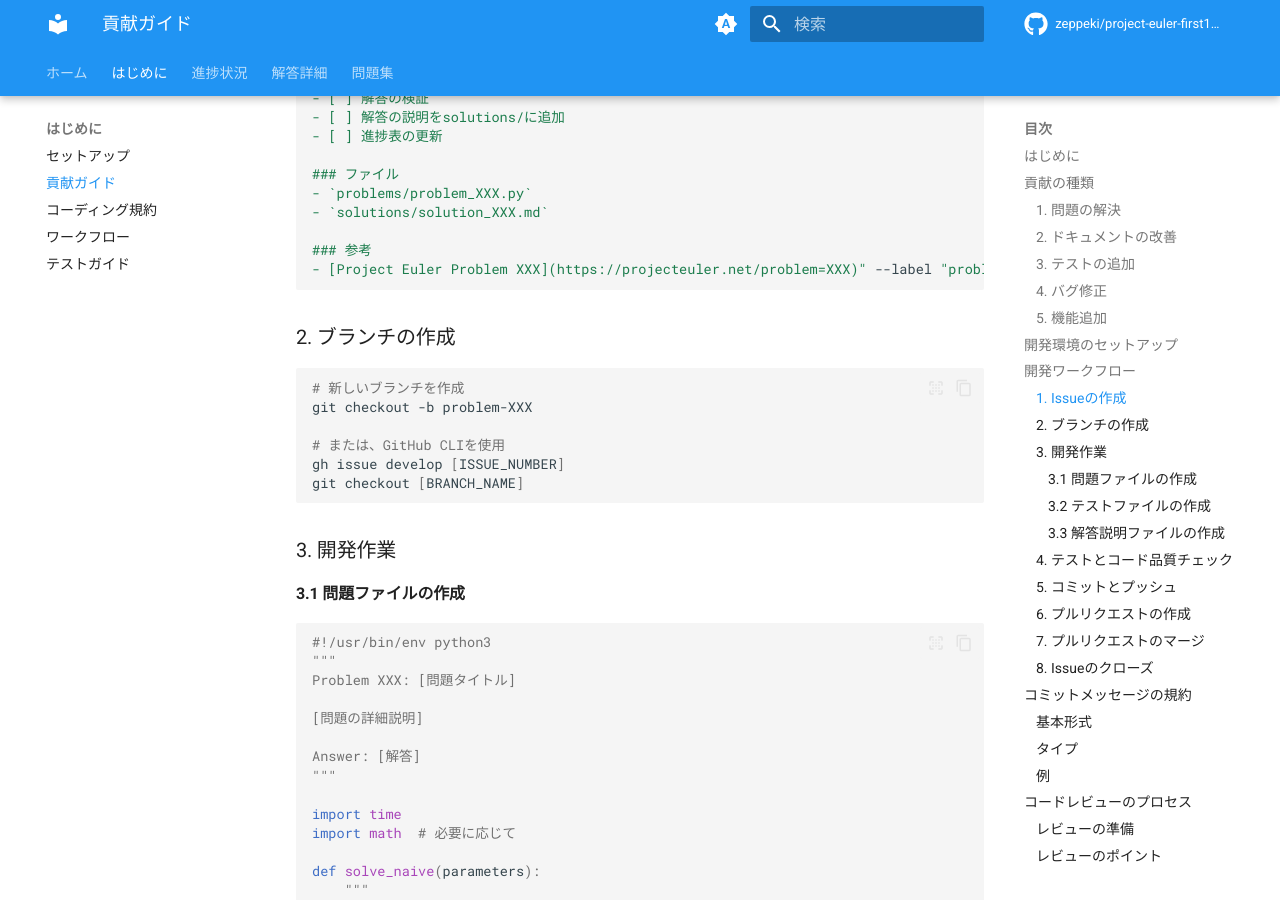
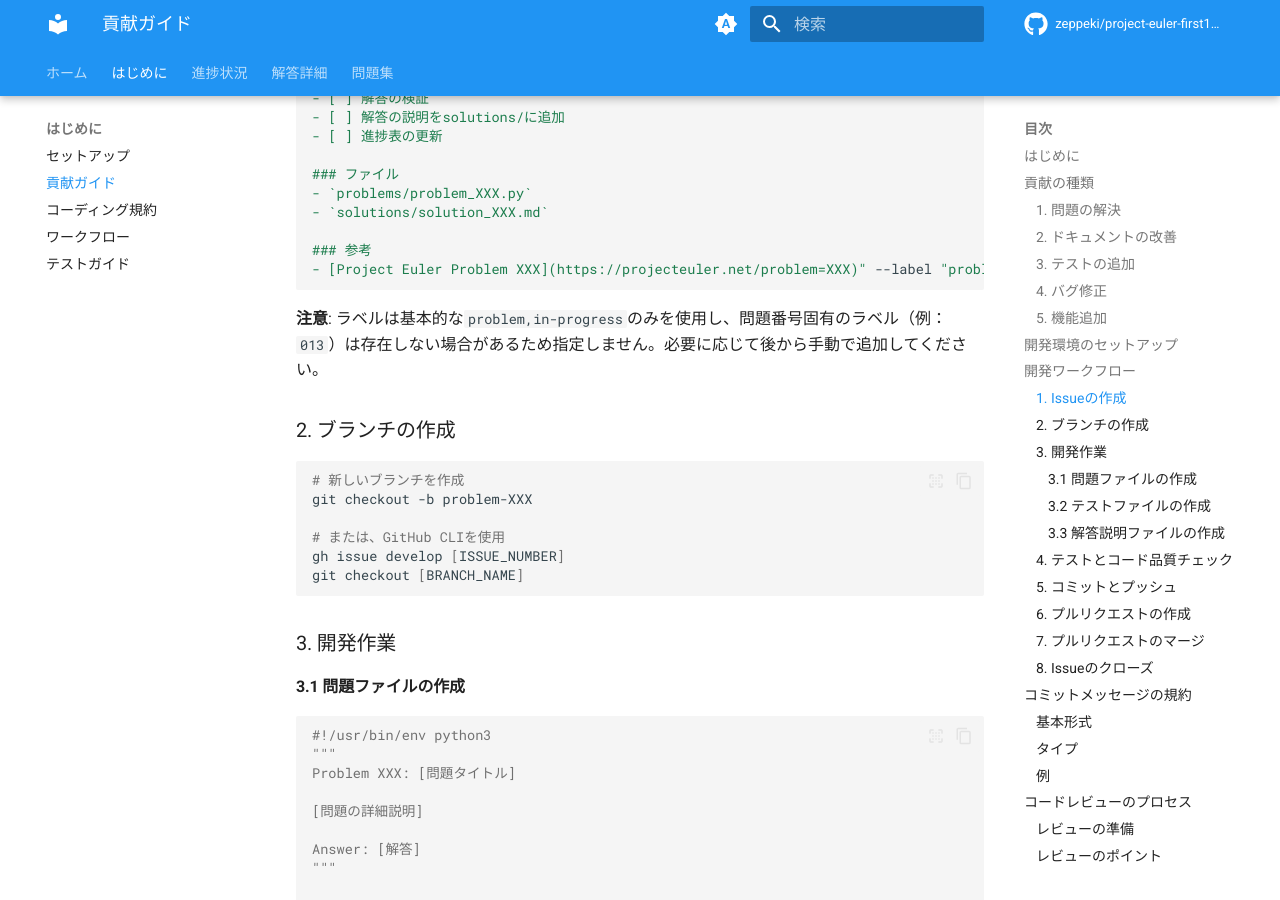
Before and after one commit to zeppeki/project-euler-first100, an MkDocs documentation site: the page built from docs/contributing.md, in a window 1280 px wide and 900 px high, scrolled down 2028 px. Built offline with MkDocs 1.6.1 and Material for MkDocs 9.7.7, drawn with Linux system fonts in a browser that asks for light colours; comment, search, counter and statistics services are not loaded.

Commit message:
Fix Issue template to avoid failures with non-existent labels
- Remove problem number specific labels (XXX) from Issue creation templates
- Use only basic labels: problem,in-progress and problem,completed
- Add notes about manual label addition when needed
- Update all template files: .cursorrules, docs/workflow.md, docs/contributing.md, README.md

This prevents Issue creation failures when problem-specific labels don't exist.

````diff
--- a/docs/contributing.md
+++ b/docs/contributing.md
@@ -78,8 +78,10 @@
 - `solutions/solution_XXX.md`
 
 ### 参考
-- [Project Euler Problem XXX](https://projecteuler.net/problem=XXX)" --label "problem,XXX,in-progress"
+- [Project Euler Problem XXX](https://projecteuler.net/problem=XXX)" --label "problem,in-progress"
 ```
+
+**注意**: ラベルは基本的な`problem,in-progress`のみを使用し、問題番号固有のラベル（例：`013`）は存在しない場合があるため指定しません。必要に応じて後から手動で追加してください。
 
 ### 2. ブランチの作成
 
````
Also changed, not shown: README.md (+3 -1 lines), docs/workflow.md (+1 -1 lines), 1 other file.
